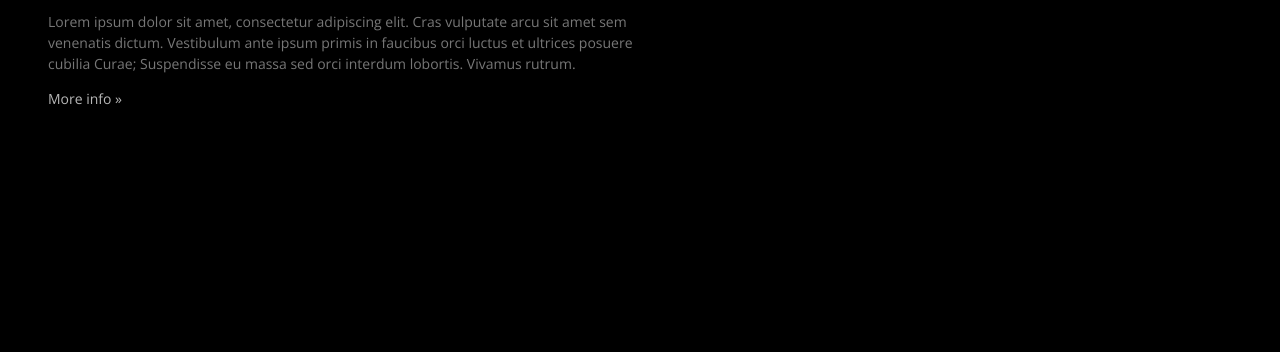
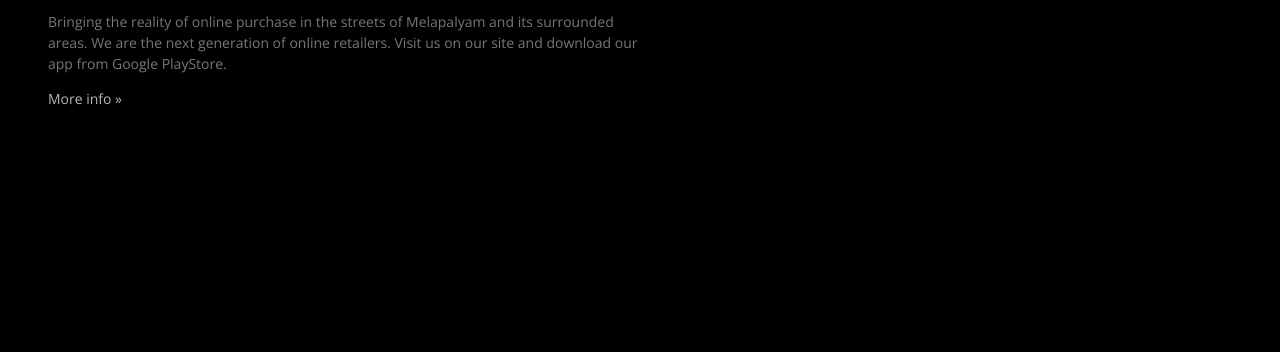
Before and after one commit to Makinus/usm, a plain HTML site: page index.html in a window 1280 px wide. Shown: the part 348-700 px from the top of the page. Drawn offline with nearby package versions, Linux system fonts and the light colour scheme; a web font is replaced by a local one.

Commit message:
Update index.html

```diff
--- a/index.html
+++ b/index.html
@@ -61,7 +61,7 @@
 		<section class="content show" id="home">
 			<h1>Welcome</h1>
 			<h5>Our new site is coming soon!</h5>
-			<p>Lorem ipsum dolor sit amet, consectetur adipiscing elit. Cras vulputate arcu sit amet sem venenatis dictum. Vestibulum ante ipsum primis in faucibus orci luctus et ultrices posuere cubilia Curae; Suspendisse eu massa sed orci interdum lobortis. Vivamus rutrum.</p>
+			<p>Bringing the reality of online purchase in the streets of Melapalyam and its surrounded areas. We are the next generation of online retailers. Visit us on our site and download our app from Google PlayStore.</p>
 			<p><a href="#about">More info &#187;</a></p>
 		</section>
 
```
